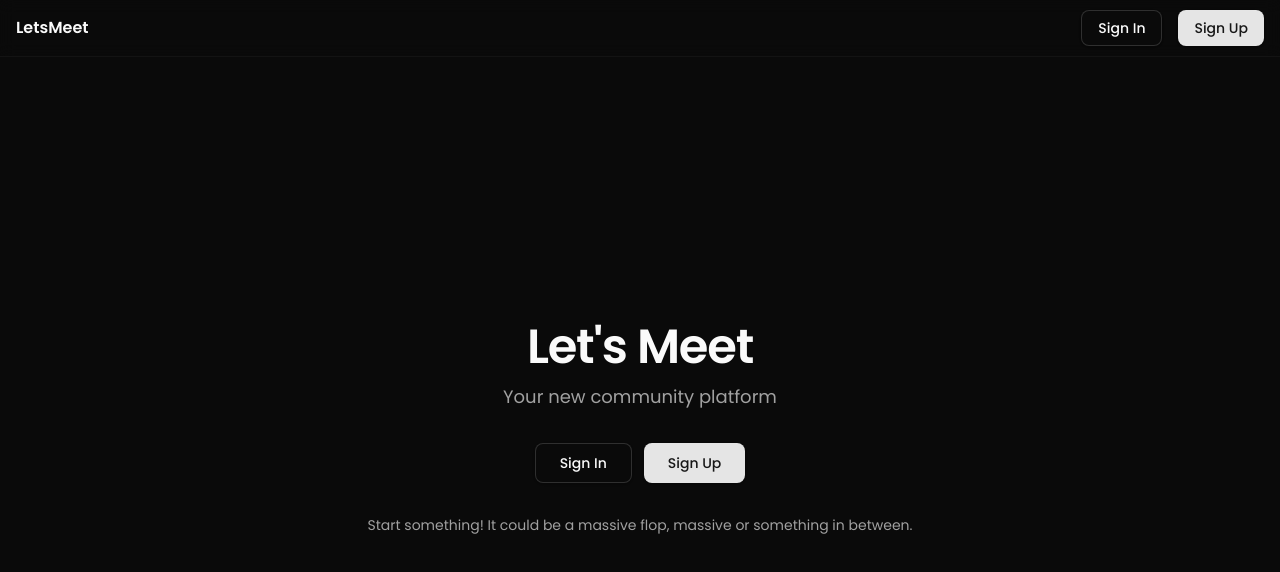
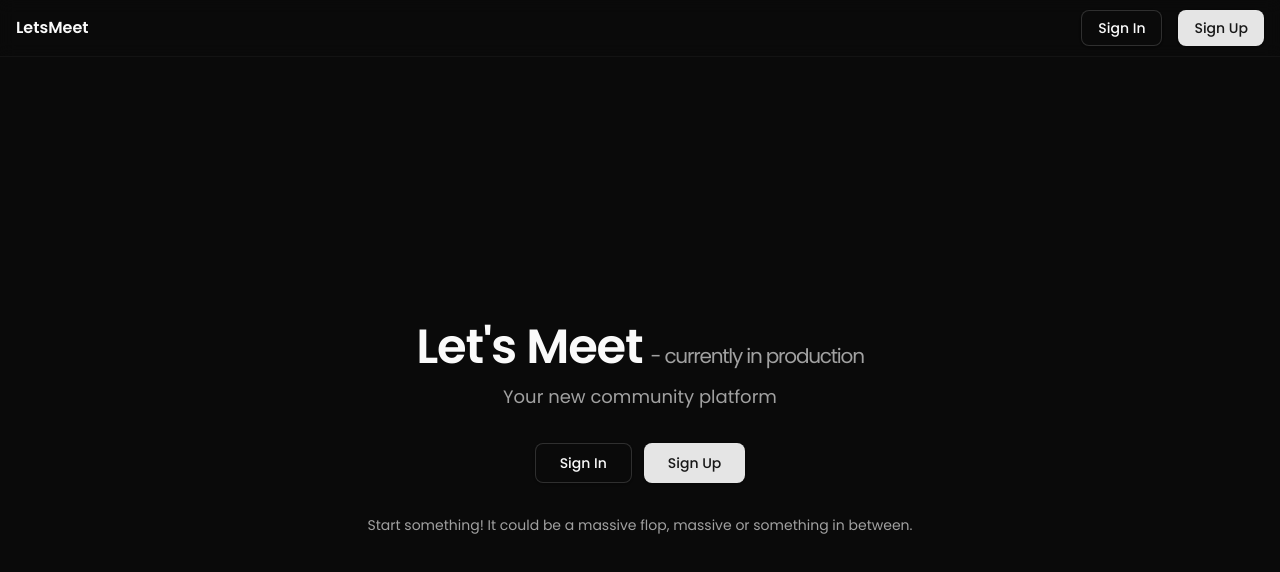
Before and after one commit to JackieDev/letsmeetapp, a Next.js app: page / in a window 1280 px wide. Shown: the top 572 px of the page. Built offline with nearby package versions, Linux system fonts and the light colour scheme; no server answers.

Commit message:
Added currently in production text

```diff
--- a/app/page.tsx
+++ b/app/page.tsx
@@ -15,8 +15,11 @@
   return (
     <div className="flex min-h-[calc(100vh-3.5rem)] flex-col items-center justify-center gap-8 px-4">
       <div className="flex flex-col items-center gap-3 text-center">
-        <h1 className="text-4xl font-semibold tracking-tight sm:text-5xl">
+        <h1 className="flex flex-wrap items-baseline justify-center gap-2 text-4xl font-semibold tracking-tight sm:text-5xl">
           Let&apos;s Meet
+          <span className="text-lg font-normal text-muted-foreground sm:text-xl">
+            - currently in production
+          </span>
         </h1>
         <p className="text-lg text-muted-foreground">
           Your new community platform
```
